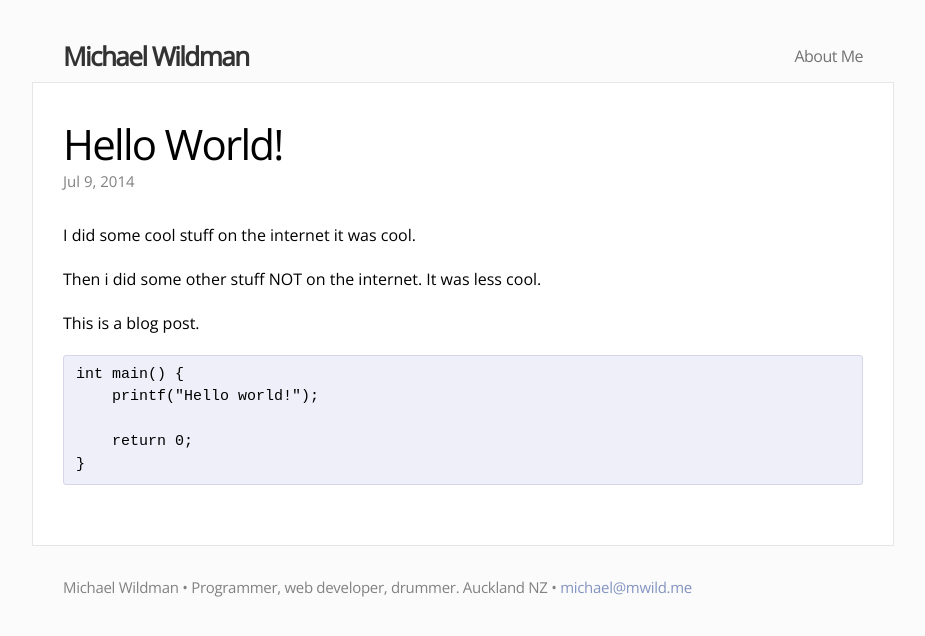
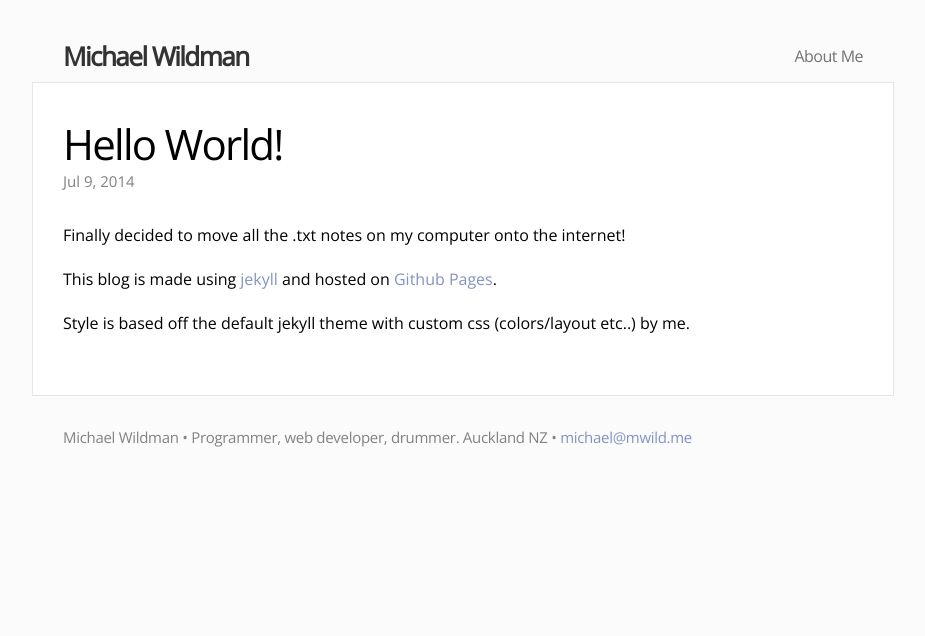
Before and after one commit to m-wild/mwild.me_archive, a Jekyll site: the page built from _posts/2014-07-09-hello-world.md, in a window 1280 px wide. Shown: the top 636 px of the page, without its empty margins (177-1102 px from the left). Built offline with Jekyll 4.4.1, drawn with Linux system fonts in a browser that asks for light colours.

Commit message:
Hello world

```diff
--- a/_posts/2014-07-09-hello-world.md
+++ b/_posts/2014-07-09-hello-world.md
@@ -4,14 +4,8 @@ title: Hello World!
 date: 2014-07-09 22:00:00
 ---
 
-I did some cool stuff on the internet it was cool.
+Finally decided to move all the .txt notes on my computer onto the internet!
 
-Then i did some other stuff NOT on the internet. It was less cool.
+This blog is made using [jekyll](http://jekyllrb.com/) and hosted on [Github Pages](https://pages.github.com/).
 
-This is a blog post.
-
-    int main() {
-        printf("Hello world!");
-
-        return 0;
-    }
+Style is based off the default jekyll theme with custom css (colors/layout etc..) by me.
```
